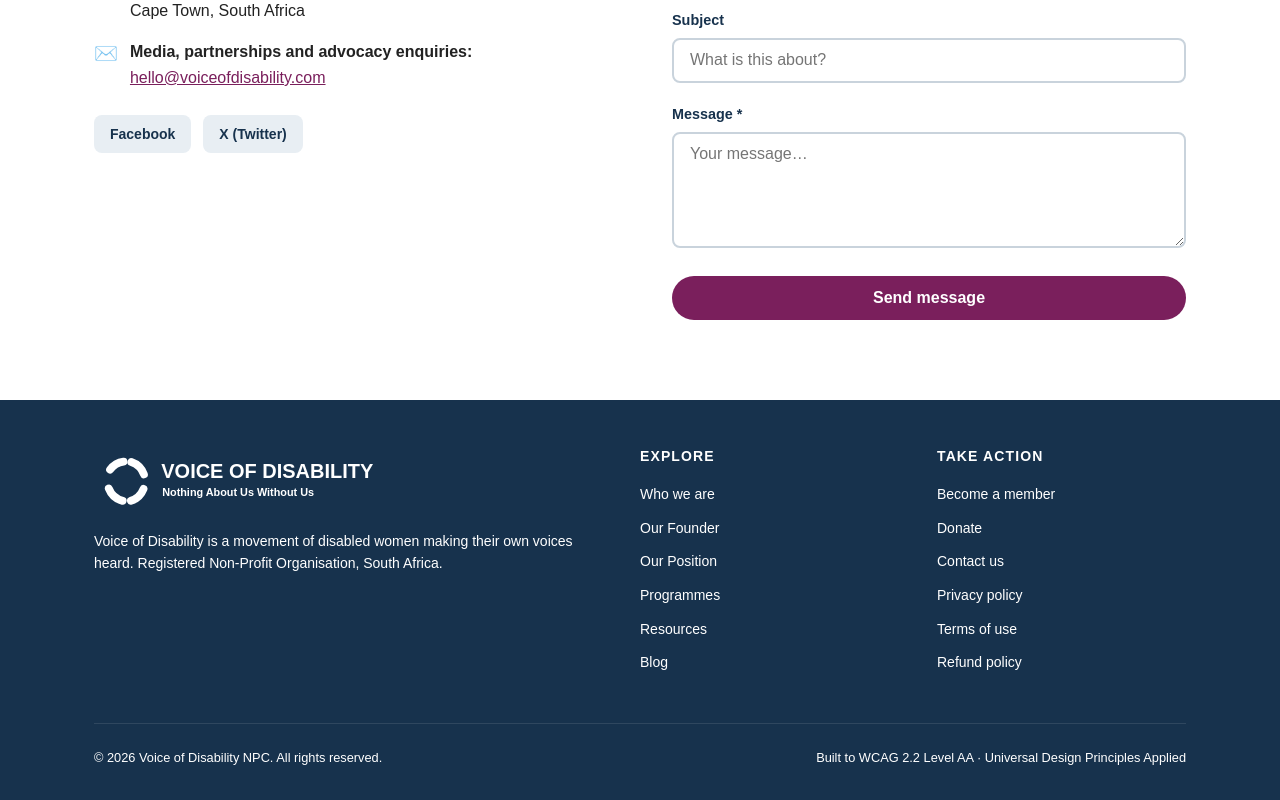
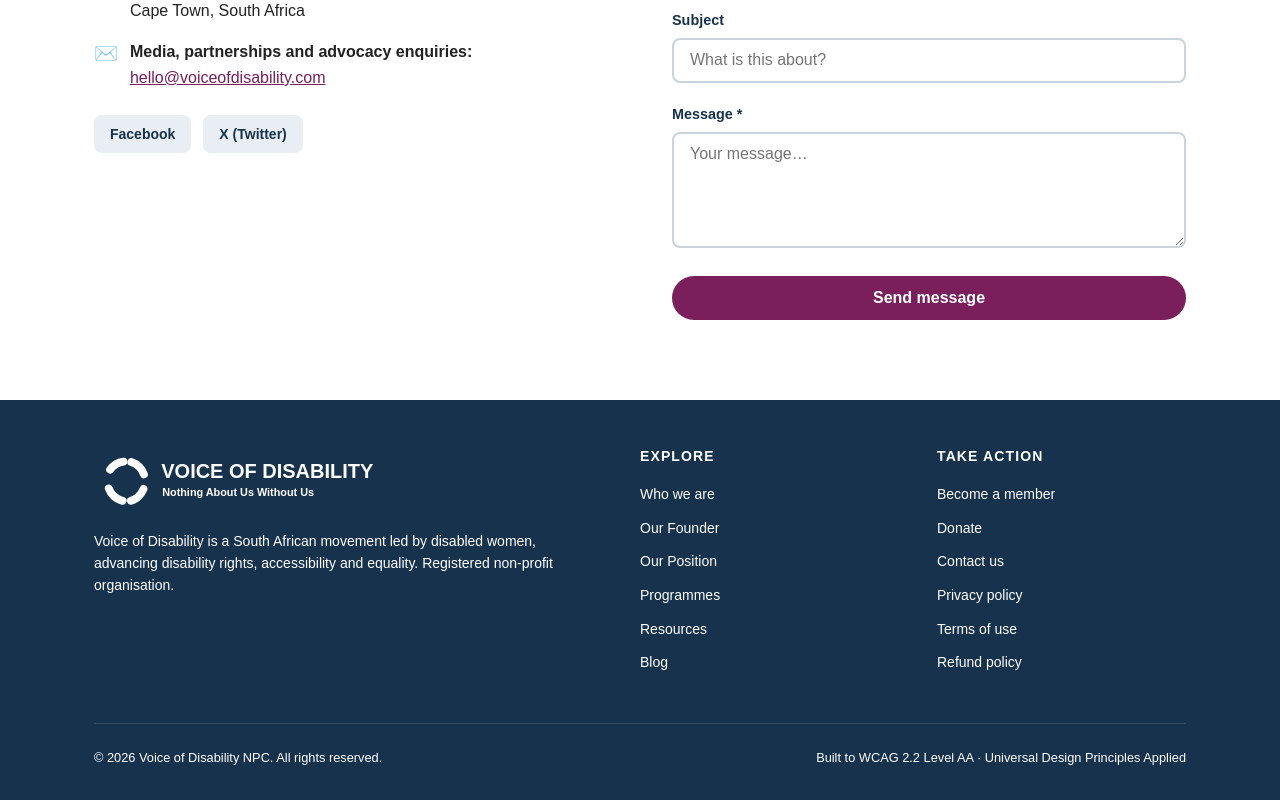
Before and after one commit to laggiesfl/voice-of-disability, a Next.js app: page / in a window 1280 px wide. Shown: the part 5848-6648 px from the top of the page. Built offline with nearby package versions, Linux system fonts and the light colour scheme; no server answers.

Commit message:
Align Voice of Disability site language, factual dates and accessible resource links

```diff
--- a/app/components/Footer.tsx
+++ b/app/components/Footer.tsx
@@ -12,7 +12,7 @@ export default function Footer() {
               width="330"
               height="66"
             />
-            <p>Voice of Disability is a movement of disabled women making their own voices heard. Registered Non-Profit Organisation, South Africa.</p>
+            <p>Voice of Disability is a South African movement led by disabled women, advancing disability rights, accessibility and equality. Registered non-profit organisation.</p>
           </div>
 
           <div className="footer-col">
```
